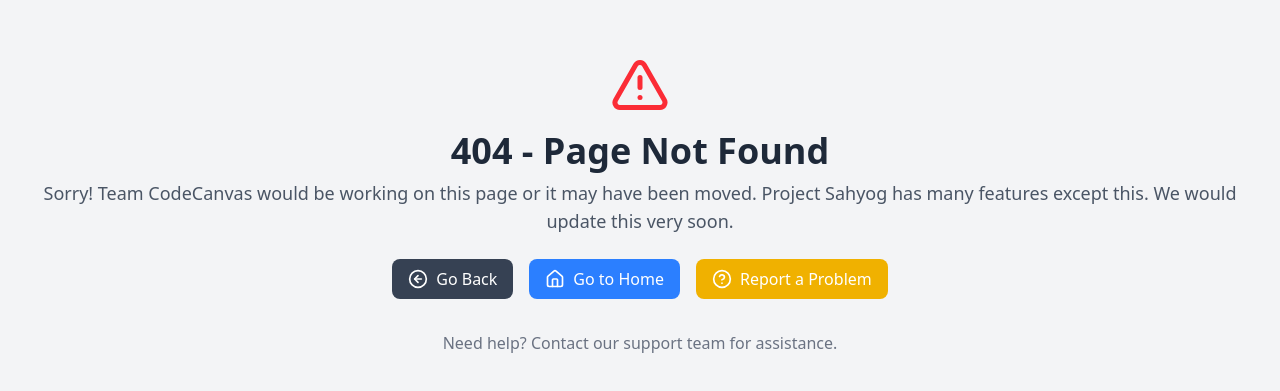
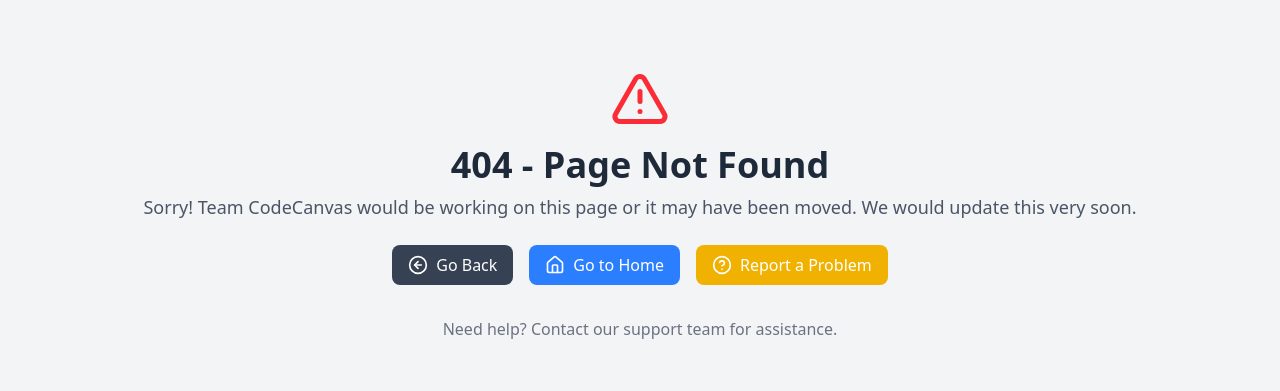
Before and after one commit to ArshTiwari2004/Sahyog, a React (Vite) app in the folder frontend/web/: page /alerts in a window 1280 px wide. Shown: the part 195-586 px from the top of the page. Built offline with nearby package versions, Linux system fonts and the light colour scheme.

Commit message:
Update Error404.jsx

```diff
--- a/frontend/web/src/components/Error404.jsx
+++ b/frontend/web/src/components/Error404.jsx
@@ -9,7 +9,7 @@
     <div className="min-h-screen flex flex-col items-center justify-center bg-gray-100 p-4">
       <AlertTriangle size={60} className="text-red-500 mb-4" />
       <h1 className="text-4xl font-bold text-gray-800 mb-2">404 - Page Not Found</h1>
-      <p className="text-lg text-gray-600 text-center mb-6">Sorry! Team CodeCanvas would be working on this page or it may have been moved. Project Sahyog has many features except this. We would update this very soon.</p>
+      <p className="text-lg text-gray-600 text-center mb-6">Sorry! Team CodeCanvas would be working on this page or it may have been moved. We would update this very soon.</p>
       <div className="flex space-x-4">
         <button onClick={() => navigate(-1)} className="flex items-center px-4 py-2 bg-gray-700 text-white rounded-lg hover:bg-gray-800">
           <ArrowLeftCircle size={20} className="mr-2" /> Go Back
```
